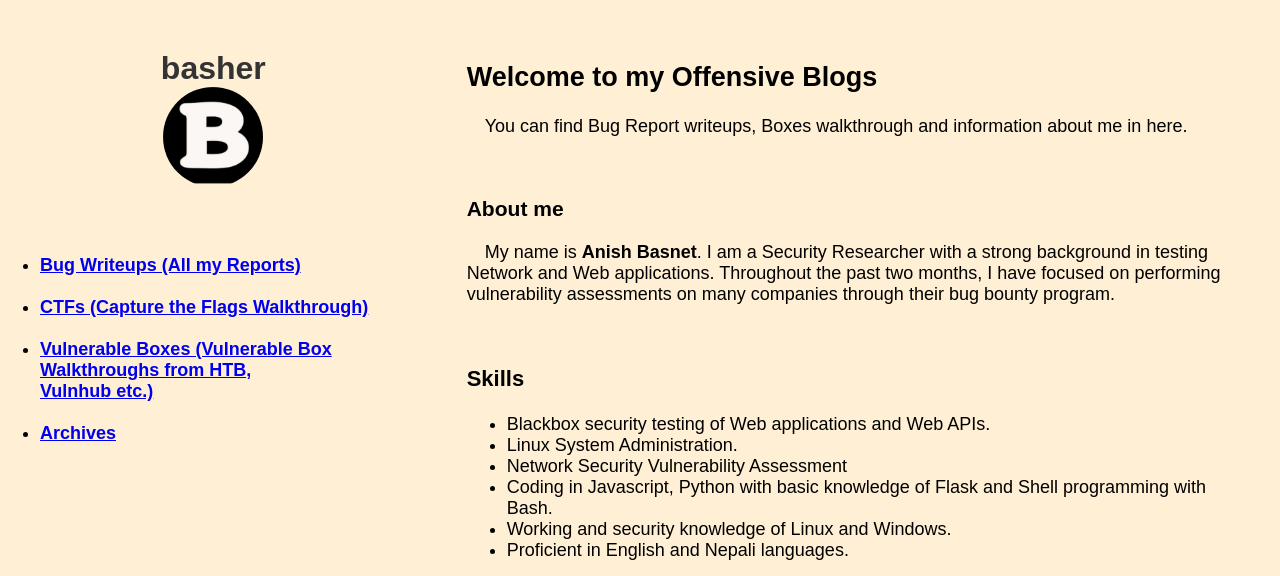
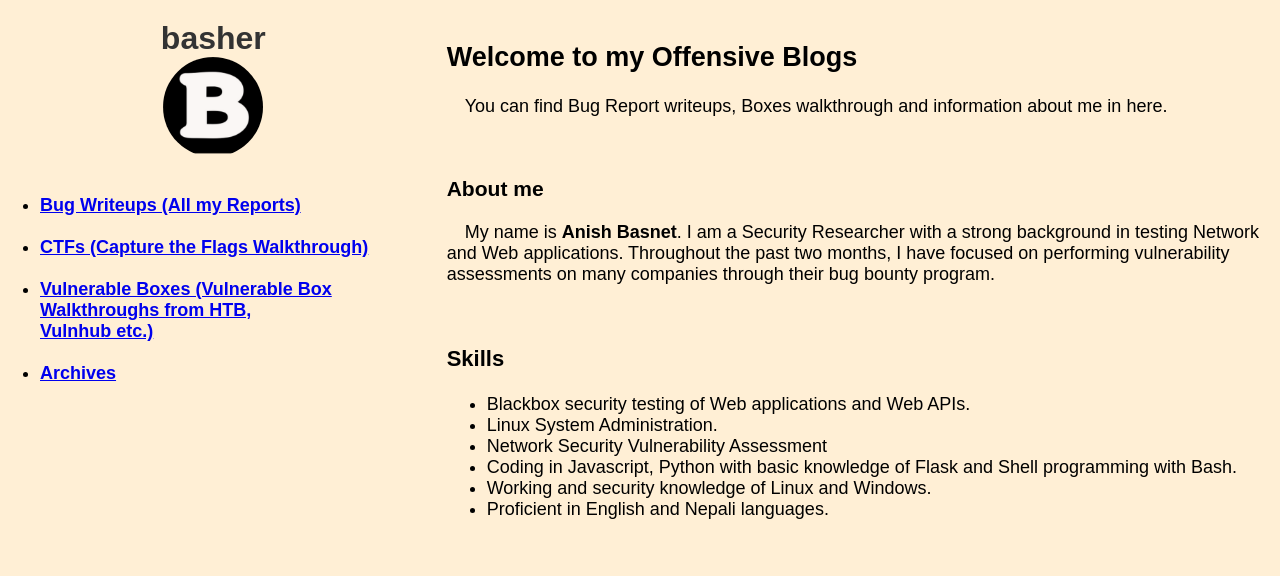
Before and after one commit to Bashnett/Bashnett.github.io, a plain HTML site: page index.html in a window 1280 px wide. Shown: the top 576 px of the page. Drawn offline with Linux system fonts and the light colour scheme.

Commit message:
Update style.css

```diff
--- a/static/style.css
+++ b/static/style.css
@@ -16,7 +16,7 @@
     flex-direction: column;
     align-items: center;
     grid-area: sidebar;
-    padding: 50px;
+    padding: 20px;
 }
 
 .logo h1 {
@@ -36,11 +36,11 @@
 
 main {
     grid-area: main;
-    padding: 40px;
+    padding: 20px;
 }
 
 .content {
-    max-width: 900px;
+    max-width: 100%;
     margin: 1 auto;
     text-align: left;
 }
```
